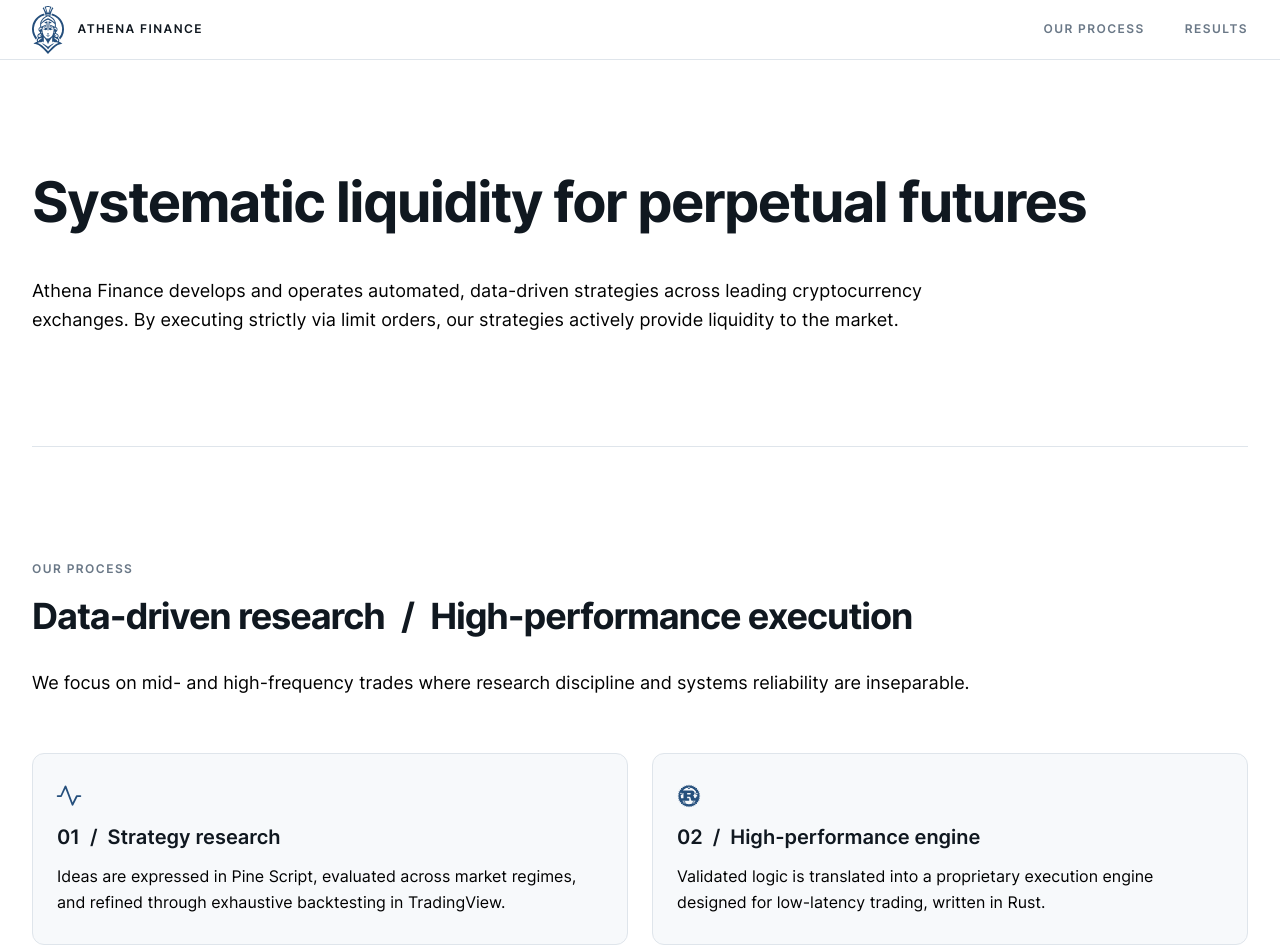
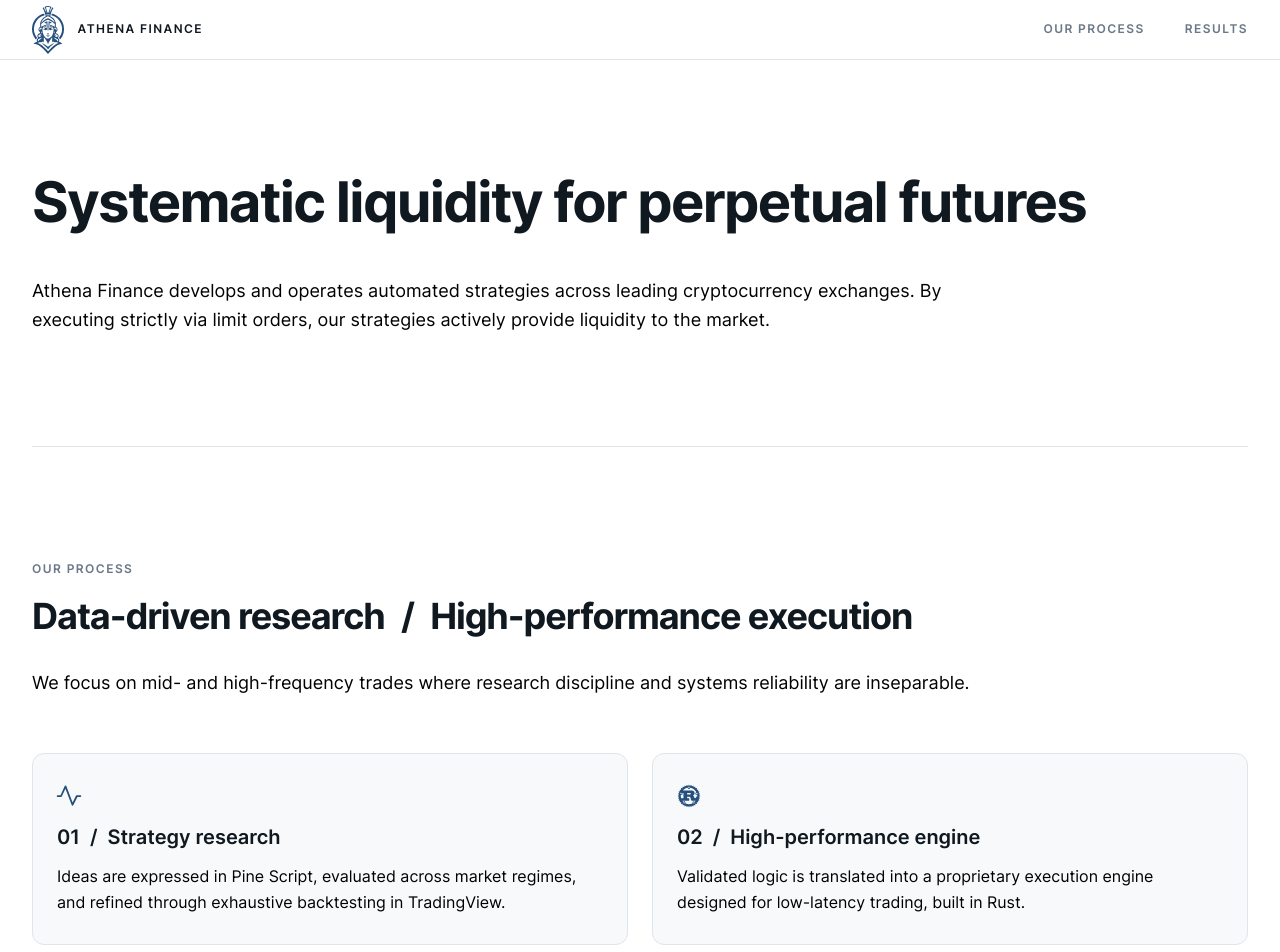
Before and after one commit to PanzerKunst/athena-finance-website, a React (Vite) app: page / in a window 1280 px wide. Shown: the top 952 px of the page. Built offline with nearby package versions, Linux system fonts and the light colour scheme.

Commit message:
Minor copy changes

```diff
--- a/src/UI/LandingPage/LandingPage.tsx
+++ b/src/UI/LandingPage/LandingPage.tsx
@@ -21,7 +21,7 @@ export function LandingPage() {
           <div className="container">
             <h1>Systematic liquidity for perpetual futures</h1>
             <p className="lead">
-              Athena Finance develops and operates automated, data-driven strategies across leading cryptocurrency exchanges. By executing
+              Athena Finance develops and operates automated strategies across leading cryptocurrency exchanges. By executing
               strictly via limit orders, our strategies actively provide liquidity to the market.
             </p>
           </div>
@@ -42,7 +42,7 @@ export function LandingPage() {
               <li>
                 <RustIcon width={28} height={28} aria-hidden/>
                 <h3>02 <span className="separator">/</span> High-performance engine</h3>
-                <p>Validated logic is translated into a proprietary execution engine designed for low-latency trading, written in Rust.</p>
+                <p>Validated logic is translated into a proprietary execution engine designed for low-latency trading, built in Rust.</p>
               </li>
             </ul>
           </div>
```
